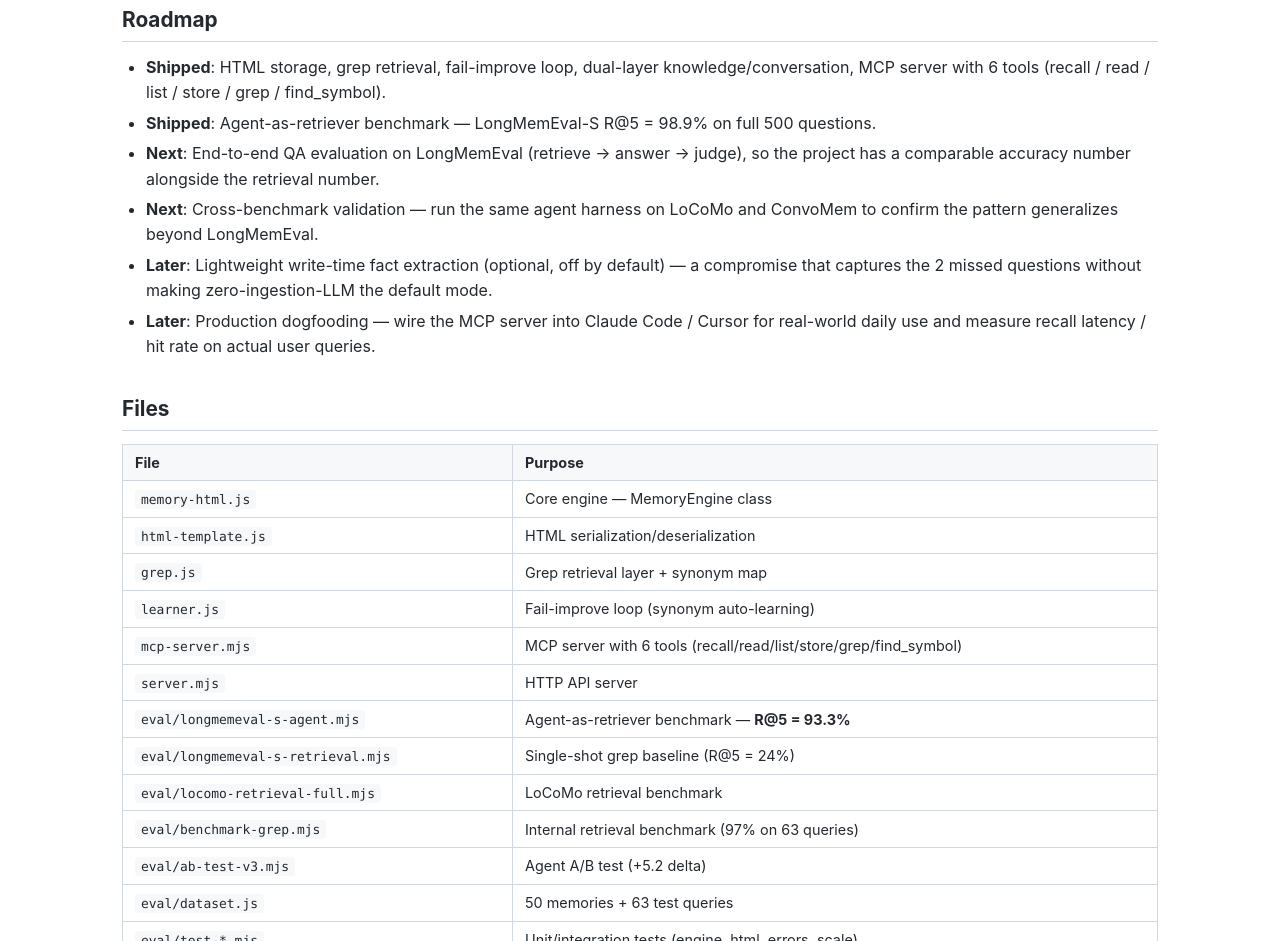
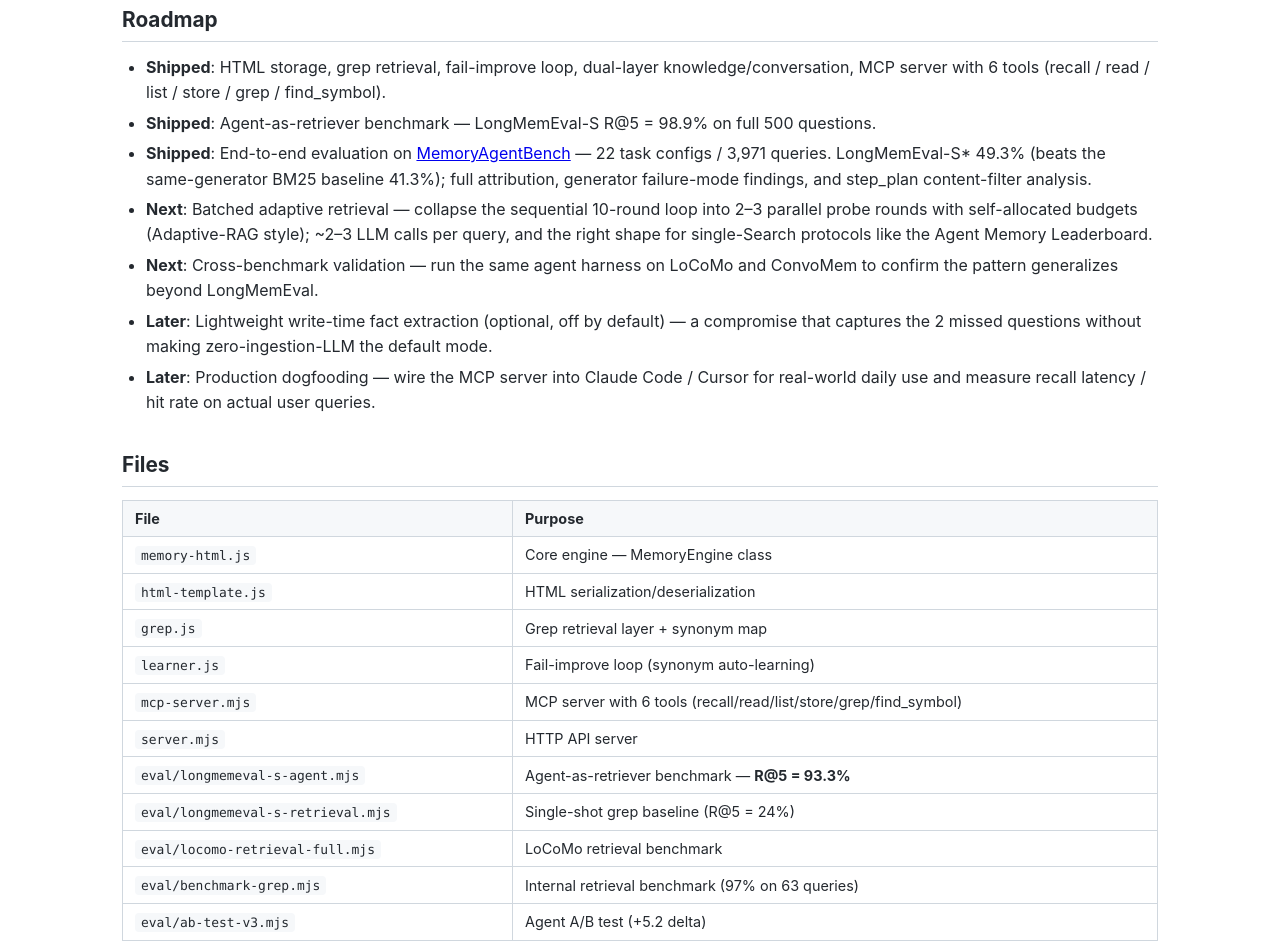
Before and after one commit to WAPA0012/grepmem, a website: page README.html in a window 1280 px wide. Shown: the part 6022-6963 px from the top of the page. Drawn offline with Linux system fonts and the light colour scheme.

Commit message:
Update roadmap in README.md/README.html: final MAB numbers + batched adaptive retrieval as next direction

```diff
--- a/README.html
+++ b/README.html
@@ -270,7 +270,8 @@ curl -X POST http://localhost:18234/recall \
 <ul>
 <li><strong>Shipped</strong>: HTML storage, grep retrieval, fail-improve loop, dual-layer knowledge/conversation, MCP server with 6 tools (recall / read / list / store / grep / find_symbol).</li>
 <li><strong>Shipped</strong>: Agent-as-retriever benchmark — LongMemEval-S R@5 = 98.9% on full 500 questions.</li>
-<li><strong>Next</strong>: End-to-end QA evaluation on LongMemEval (retrieve → answer → judge), so the project has a comparable accuracy number alongside the retrieval number.</li>
+<li><strong>Shipped</strong>: End-to-end evaluation on <a href="eval/memoryagentbench/README.md">MemoryAgentBench</a> — 22 task configs / 3,971 queries. LongMemEval-S* 49.3% (beats the same-generator BM25 baseline 41.3%); full attribution, generator failure-mode findings, and step_plan content-filter analysis.</li>
+<li><strong>Next</strong>: Batched adaptive retrieval — collapse the sequential 10-round loop into 2–3 parallel probe rounds with self-allocated budgets (Adaptive-RAG style); ~2–3 LLM calls per query, and the right shape for single-Search protocols like the Agent Memory Leaderboard.</li>
 <li><strong>Next</strong>: Cross-benchmark validation — run the same agent harness on LoCoMo and ConvoMem to confirm the pattern generalizes beyond LongMemEval.</li>
 <li><strong>Later</strong>: Lightweight write-time fact extraction (optional, off by default) — a compromise that captures the 2 missed questions without making zero-ingestion-LLM the default mode.</li>
 <li><strong>Later</strong>: Production dogfooding — wire the MCP server into Claude Code / Cursor for real-world daily use and measure recall latency / hit rate on actual user queries.</li>
```
Also changed, not shown: README.md.
